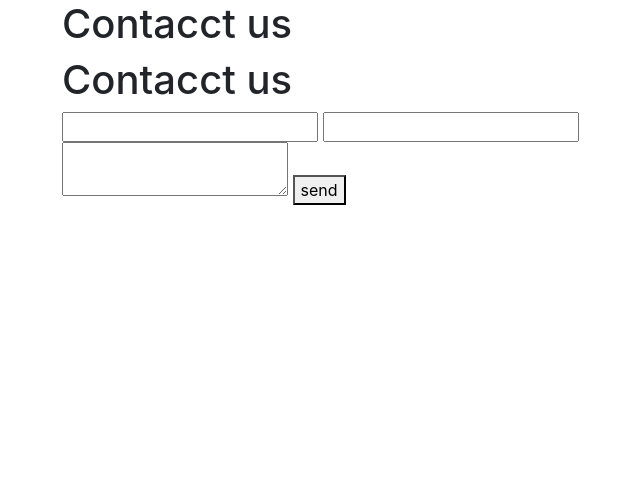
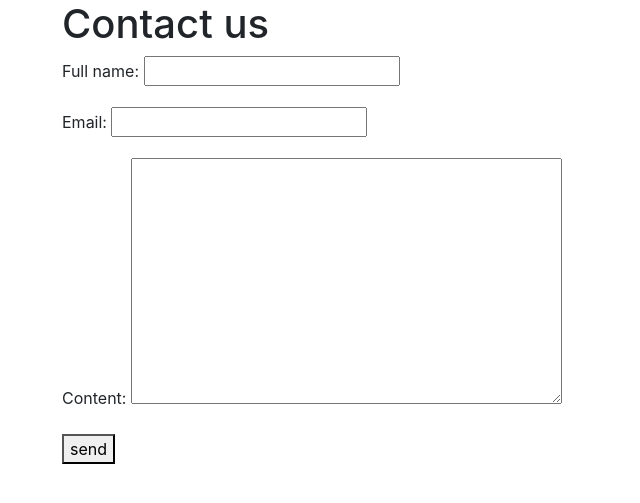
Before and after one commit to Abhinav-ms/test_project, a Django app: page /contact/ in a window 1280 px wide. Shown: the top 503 px of the page, without its empty margins (308-948 px from the left). Run offline with Django 3.2, Linux system fonts and the light colour scheme; some libraries are stand-ins or nearby versions.

Commit message:
Django forms

```diff
--- a/templates/form.html
+++ b/templates/form.html
@@ -3,13 +3,14 @@
 
 {% block content %}
 {% if title %}
-  <h1>{{title}}</h1>
+  <!-- <h1>{{title}}</h1> -->
 {% endif %}
 
 <form method="POST" action=".">{% csrf_token%}
-  <input type="text" name="full_name">
+  <!-- <input type="text" name="full_name">
   <input type="email" name="email">
-  <textarea name="content"></textarea>
+  <textarea name="content"></textarea> -->
+  {{form.as_p}}
   <button type="submit">send</button>
 </form>
 {% endblock%}
--- /dev/null
+++ b/try_django/forms.py
@@ -0,0 +1,7 @@
+from django import forms
+
+
+class ContactForm(forms.Form):
+  full_name = forms.CharField()
+  email = forms.EmailField()
+  content = forms.CharField(widget=forms.Textarea)
--- a/try_django/views.py
+++ b/try_django/views.py
@@ -1,6 +1,8 @@
 from django.http import HttpResponse
 from django.shortcuts import render
 from django.template.loader import get_template
+
+from .forms import ContactForm
 
 def home_page(request):
   my_title = "Hello there...."
@@ -19,7 +21,14 @@ def about_page(request):
 
 def contact_page(request):
   print("+++++++", request.POST)
-  return render(request, "form.html", {"title": "Contacct us"})
+  form = ContactForm(request.POST or None)
+  if form.is_valid():
+    print(form.cleaned_data)
+  context = {
+      "title": "Contact us",
+      "form": form,
+    }
+  return render(request, "form.html", context)
 
 def example_page(request):
   context = {"title": "Example"}
```
